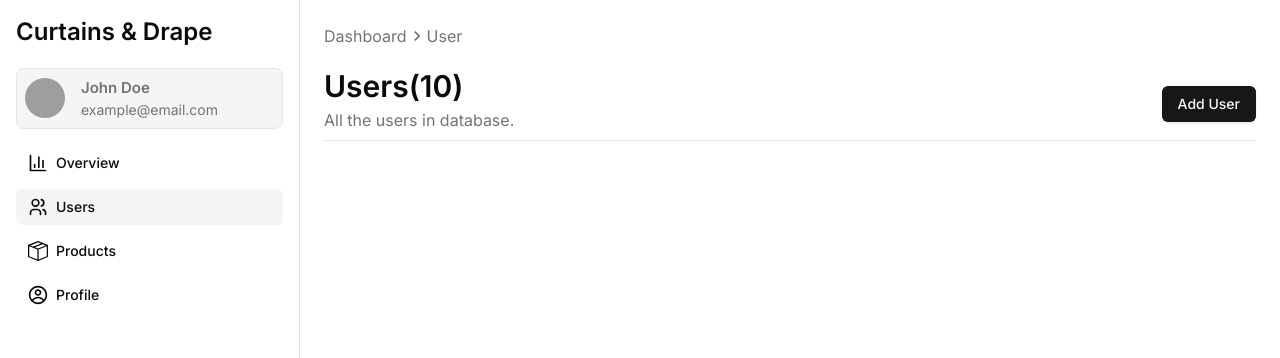
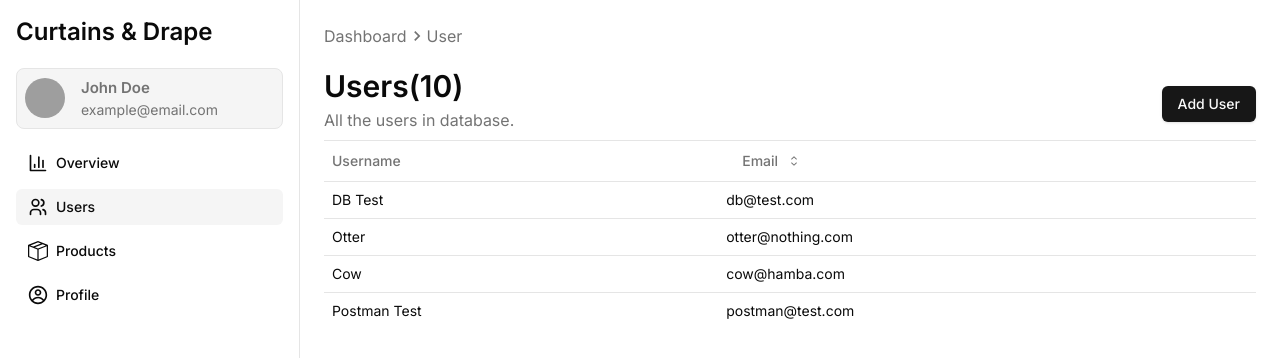
Before and after one commit to frustrated018/curtains-and-drapes, a Next.js app: page /admin-dashboard/users in a window 1280 px wide. Shown: the top 358 px of the page. Built offline with nearby package versions, Linux system fonts and the light colour scheme; grey boxes are pictures that could not be loaded.

Commit message:
React Table !!!! :D
Finally made a basic version of react table
will be making it more useful shortly
don't know how the code works but will eventually figure out :3 .... maybe ... probably -__-

```diff
--- a/src/app/(dashboard)/admin-dashboard/users/page.js
+++ b/src/app/(dashboard)/admin-dashboard/users/page.js
@@ -1,7 +1,15 @@
+import UsersTable from "@/components/dashboard/users-table/users-table";
 import { Button } from "@/components/ui/button";
+import { dummyUserData } from "@/lib/dummy-data";
 import { MdKeyboardArrowRight } from "react-icons/md";
 
+//TODO: Make this function async and fetch data form DB Later
+
 const UsersPage = () => {
+  //! Dummy Data
+
+  const userData = dummyUserData;
+
   return (
     <section className="p-3 lg:p-6">
       {/* Breadcrumbs? Kinda sorta －_－ */}
@@ -22,6 +30,8 @@ const UsersPage = () => {
       </section>
 
       {/* //TODO: Need to build a table using tanstack table and shadcn ui but don't know how to do it without typescript. ahhhhhhh */}
+
+      <UsersTable userData={userData} />
     </section>
   );
 };
--- /dev/null
+++ b/src/components/dashboard/users-table/user-columns.js
@@ -0,0 +1,27 @@
+import { Button } from "@/components/ui/button";
+import { CaretSortIcon } from "@radix-ui/react-icons";
+
+export const userColumns = [
+  {
+    accessorKey: "username",
+    header: "Username",
+    cell: ({ row }) => (
+      <div className="capitalize">{row.getValue("username")}</div>
+    ),
+  },
+  {
+    accessorKey: "email",
+    header: ({ column }) => {
+      return (
+        <Button
+          variant="ghost"
+          //   onClick={() => column.toggleSorting(column.getIsSorted() === "asc")}
+        >
+          Email
+          <CaretSortIcon className="ml-2 h-4 w-4" />
+        </Button>
+      );
+    },
+    cell: ({ row }) => <div className="lowercase">{row.getValue("email")}</div>,
+  },
+];
--- /dev/null
+++ b/src/components/dashboard/users-table/users-table.jsx
@@ -0,0 +1,72 @@
+"use client";
+import {
+  flexRender,
+  getCoreRowModel,
+  useReactTable,
+} from "@tanstack/react-table";
+import { userColumns } from "./user-columns";
+import {
+  Table,
+  TableBody,
+  TableCell,
+  TableHead,
+  TableHeader,
+  TableRow,
+} from "@/components/ui/table";
+
+const UsersTable = ({ userData }) => {
+  const columns = userColumns;
+  const data = userData;
+
+  const table = useReactTable({
+    data,
+    columns,
+    getCoreRowModel: getCoreRowModel(),
+  });
+  return (
+    <section className="w-full">
+      <Table>
+        {/* //! Header */}
+        <TableHeader>
+          {table.getHeaderGroups().map((headergroup) => (
+            <TableRow key={headergroup.id}>
+              {headergroup.headers.map((header) => {
+                return (
+                  <TableHead key={header.id}>
+                    {flexRender(header.column.columnDef.header)}
+                  </TableHead>
+                );
+              })}
+            </TableRow>
+          ))}
+        </TableHeader>
+
+        {/* //! Rows */}
+        <TableBody>
+          {table.getRowModel().rows?.length ? (
+            table.getRowModel().rows.map((row) => (
+              <TableRow
+                key={row.id}
+                data-state={row.getIsSelected() && "selected"}
+              >
+                {row.getVisibleCells().map((cell) => (
+                  <TableCell key={cell.id}>
+                    {flexRender(cell.column.columnDef.cell, cell.getContext())}
+                  </TableCell>
+                ))}
+              </TableRow>
+            ))
+          ) : (
+            <TableRow>
+              <TableCell colSpan={columns.length} className="h-24 text-center">
+                No results.
+              </TableCell>
+            </TableRow>
+          )}
+        </TableBody>
+      </Table>
+    </section>
+  );
+};
+
+export default UsersTable;
--- /dev/null
+++ b/src/lib/dummy-data.js
@@ -0,0 +1,30 @@
+export const dummyUserData = [
+    {
+        "_id": "65bd214536f1dcfb6ac0c76c",
+        "email": "db@test.com",
+        "username": "DB Test",
+        "photoURL": "https://i.ibb.co/JKsqyY4/amber-kipp-75715-CVEJh-I-unsplash.jpg",
+        "__v": 0
+    },
+    {
+        "_id": "65bd24b436f1dcfb6ac0c771",
+        "email": "otter@nothing.com",
+        "username": "Otter",
+        "photoURL": "https://i.ibb.co/VQ7NdPQ/mateusz-bajdak-2-NXf31qalc-unsplash.jpg",
+        "__v": 0
+    },
+    {
+        "_id": "65bd263936f1dcfb6ac0c775",
+        "email": "cow@hamba.com",
+        "username": "Cow",
+        "photoURL": "https://i.ibb.co/rMk043C/luke-stackpoole-Rx-Hhx-Wn-Xm-Ns-unsplash.jpg",
+        "__v": 0
+    },
+    {
+        "_id": "65bd287836f1dcfb6ac0c778",
+        "email": "postman@test.com",
+        "username": "Postman Test",
+        "photoURL": "https://i.ibb.co/2W63Xyn/joel-filipe-Qwo-NAhbm-postman.jpg",
+        "__v": 0
+    }
+]
```
